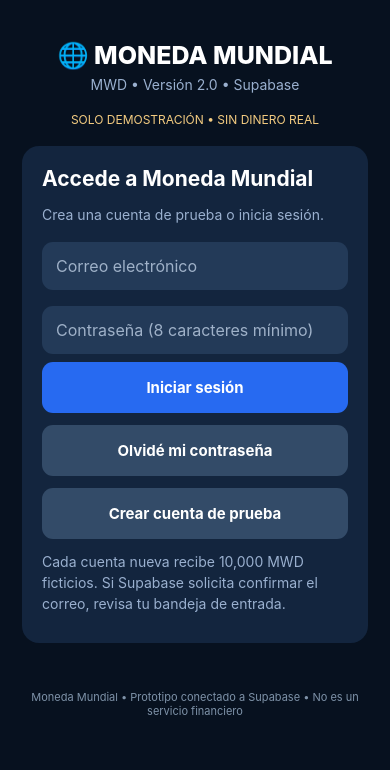
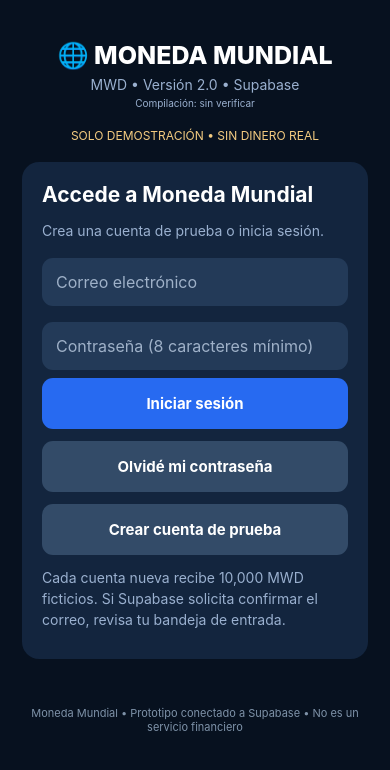
Before and after one commit to osminm1983NMM/MONEDA-MUNDIAL-2, a React Native app: screen / in a window 390 px wide. Shown: the top 770 px of the page. Built offline with nearby package versions, Linux system fonts and the light colour scheme.

Commit message:
feat: mostrar y verificar identidad exacta de compilación LAB

```diff
--- a/App.js
+++ b/App.js
@@ -18,6 +18,8 @@ import PartnerRegistryScreen from './PartnerRegistryScreen';
 // CLAVE PUBLICABLE de Supabase. Nunca coloques claves secret/service_role en App.js.
 const SUPABASE_URL = 'https://egrsdrlpavrtbgxoyxvg.supabase.co';
 const SUPABASE_PUBLISHABLE_KEY = 'sb_publishable_sKotmweOAug6XqTR16U9Wg_ugxAx3vm';
+// GitHub Actions sustituye este marcador exclusivamente al compilar LAB.
+const BUILD_COMMIT = 'sin verificar';
 const PASSWORD_RESET_REDIRECT = 'com.monedamundial.app://auth/reset-password';
 const supabase = createClient(SUPABASE_URL, SUPABASE_PUBLISHABLE_KEY, {
   auth: {
@@ -1013,6 +1015,7 @@ export default function App() {
       <ScrollView contentContainerStyle={styles.body} keyboardShouldPersistTaps="handled">
         <Text style={styles.logo}>🌐 MONEDA MUNDIAL</Text>
         <Text style={styles.sub}>MWD • Versión 2.0 • Supabase</Text>
+        <Text selectable style={styles.buildIdentity}>Compilación: {BUILD_COMMIT}</Text>
         <Text style={styles.warning}>SOLO DEMOSTRACIÓN • SIN DINERO REAL</Text>
 
         {authLoading ? <ActivityIndicator color="#4a8dff" size="large" /> : !session ? (
@@ -1231,6 +1234,7 @@ const styles = StyleSheet.create({
   body: { padding: 22, paddingTop: 40, paddingBottom: 60 },
   logo: { color: '#ffffff', fontSize: 25, fontWeight: '800', textAlign: 'center' },
   sub: { color: '#9ab0cf', textAlign: 'center', marginTop: 6 },
+  buildIdentity: { color: '#9ab0cf', textAlign: 'center', marginTop: 4, fontSize: 10 },
   warning: { color: '#f4cc81', textAlign: 'center', marginVertical: 19, fontSize: 12 },
   card: { backgroundColor: '#13253e', borderRadius: 17, padding: 20, marginBottom: 17 },
   heading: { color: '#fff', fontSize: 21, fontWeight: '700', marginBottom: 13 },
```
